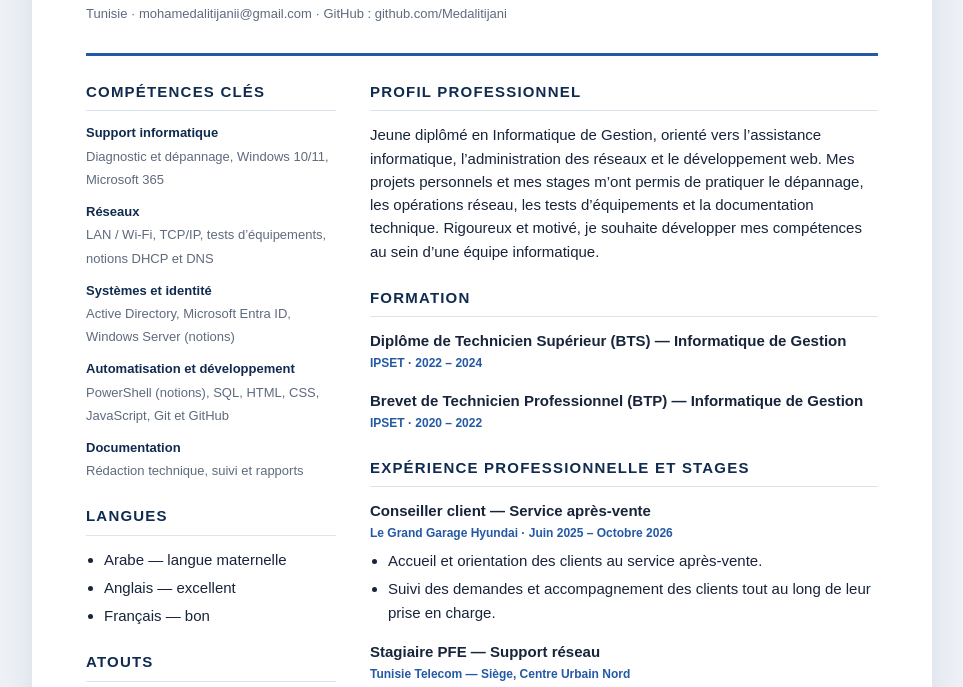
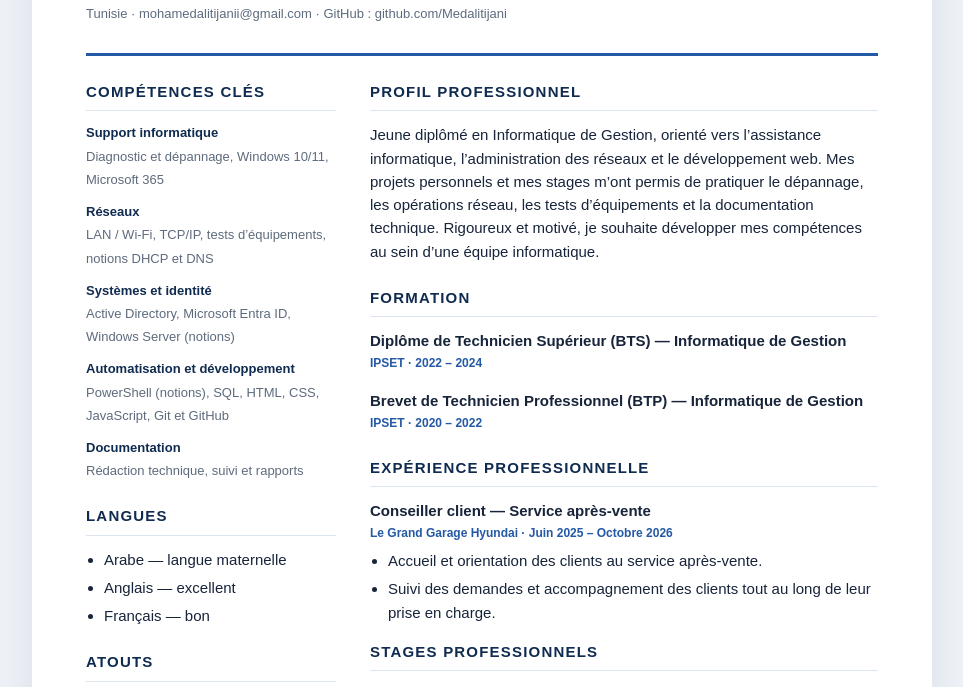
Before and after one commit to Medalitijani/portfolio, a plain HTML site: page cv.html in a window 1280 px wide. Shown: the part 212-899 px from the top of the page, without its empty margins (158-1121 px from the left). Drawn offline with Linux system fonts and the light colour scheme.

Commit message:
Separate professional experience and internships in CV

```diff
--- a/cv.html
+++ b/cv.html
@@ -62,12 +62,14 @@ li{margin:0 0 5px}
 <div class="item"><h3>Diplôme de Technicien Supérieur (BTS) — Informatique de Gestion</h3><p class="meta">IPSET · 2022 – 2024</p></div>
 <div class="item"><h3>Brevet de Technicien Professionnel (BTP) — Informatique de Gestion</h3><p class="meta">IPSET · 2020 – 2022</p></div>
 </section>
-<section><h2>Expérience professionnelle et stages</h2>
+<section><h2>Expérience professionnelle</h2>
 <div class="item"><h3>Conseiller client — Service après-vente</h3><p class="meta">Le Grand Garage Hyundai · Juin 2025 – Octobre 2026</p><ul><li>Accueil et orientation des clients au service après-vente.</li><li>Suivi des demandes et accompagnement des clients tout au long de leur prise en charge.</li></ul></div>
+<section><h2>Stages professionnels</h2>
 <div class="item"><h3>Stagiaire PFE — Support réseau</h3><p class="meta">Tunisie Telecom — Siège, Centre Urbain Nord</p><ul><li>Participation aux opérations réseau et suivi des interventions techniques.</li><li>Tests et validation d’équipements réseau avant leur mise en service.</li><li>Documentation technique et support de premier niveau.</li></ul></div>
 <div class="item"><h3>Stagiaire — Administration et développement web</h3><p class="meta">INCE Coworking Space and Training Center</p><ul><li>Administration du centre et gestion informatisée des dossiers des apprenants.</li><li>Conception, refonte et mise à jour de pages web de la plateforme.</li></ul></div>
 <div class="item"><h3>Stagiaire — R&amp;D / Production</h3><p class="meta">Sagemcom Tunisie — Électronique</p><ul><li>Appui technique aux activités de recherche et développement.</li><li>Suivi des tests sur la ligne de production et signalement des anomalies.</li><li>Rédaction de rapports techniques de suivi.</li></ul></div>
 <div class="item"><h3>Stagiaire — Conseiller clientèle en assurances</h3><p class="meta">Assurance Maghrebia</p><ul><li>Accueil et conseil des clients sur les produits d’assurance.</li><li>Mise à jour des dossiers, traitement des demandes et suivi des réclamations.</li></ul></div>
+</section>
 </section>
 </div>
 </div>
```
